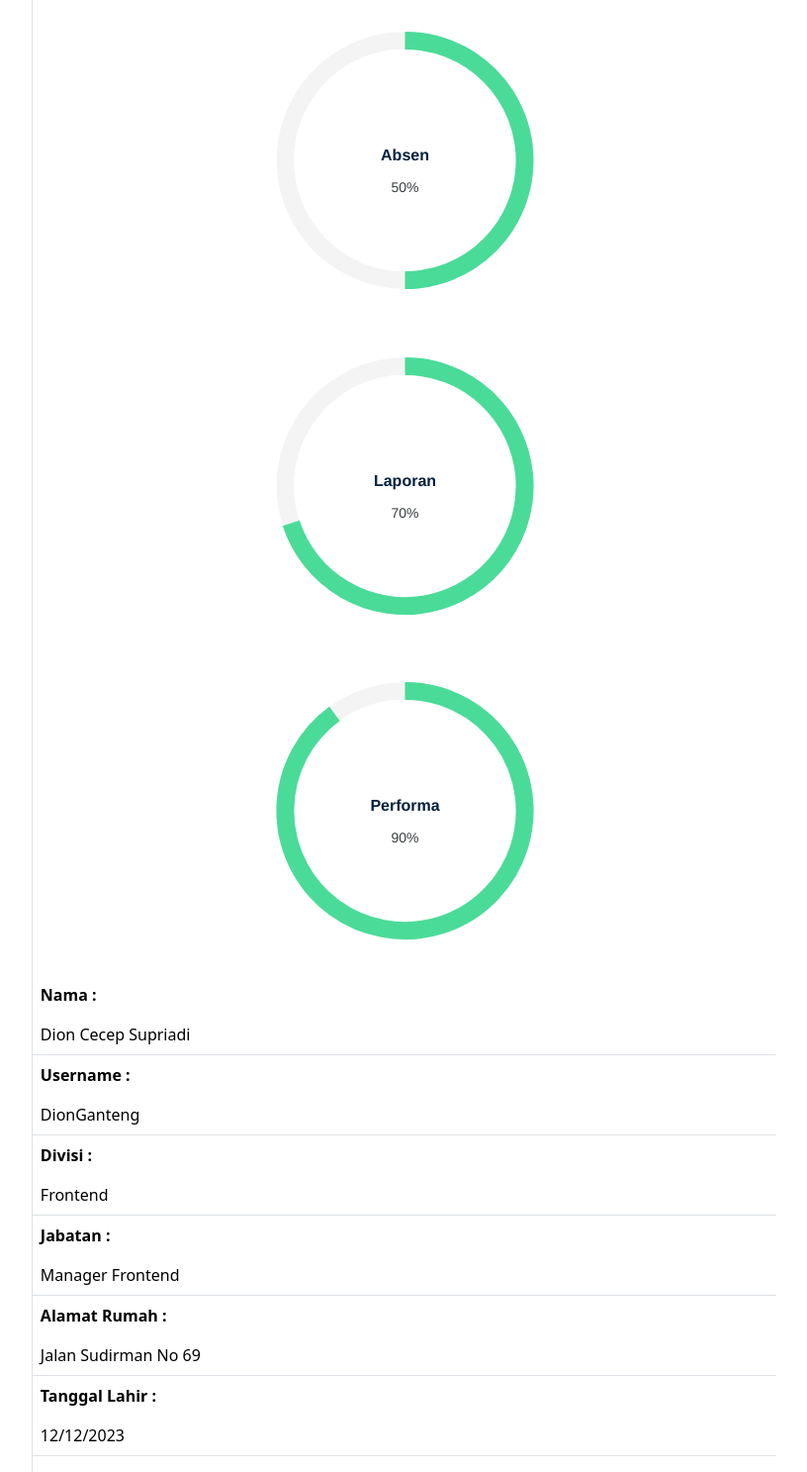
After one commit to AwpticGH/Project-Akhir-PWL, a PHP site: page /employee_detail.php in a window 1280 px wide. The commit adds this page. Shown: the part 618-2105 px from the top of the page at 99% size, without its empty margins (83-899 px from the left). Run offline with PHP 8.4, Linux system fonts and the light colour scheme; some libraries are stand-ins or nearby versions.

Commit message:
add emloyee detail,edit emloyee and add apexchart

```diff
--- /dev/null
+++ b/web/admin/employee_detail.php
@@ -0,0 +1,164 @@
+<!DOCTYPE html>
+<html lang="en">
+
+<head>
+    <?php
+            $title = "Employes";
+            $css_file = "employee.css";
+            include("../layout/header.php");
+        ?>
+</head>
+
+<body>
+    <div class="d-flex" id="wrapper">
+        <!-- Sidebar -->
+        <?php include("../layout/sidebar.php") ?>
+        <div id="page-content-wrapper">
+            <!-- Navbar -->
+            <?php include("../layout/navbar.php") ?>
+            <!-- Content -->
+<center>
+            <div class="card2">
+                <div class="photocard">
+                    <center>
+                        <img src="https://i.kym-cdn.com/entries/icons/original/000/018/350/Foto-Asli-Dion-Meme-Sudah-Kuduga_1_.png"
+                            class="img-fluid" alt="Responsive image">
+                    </center>
+                </div>
+                <div class="chart">
+                    <center>
+                    <div id="chart-absen"></div>
+                    </center>
+                </div>
+                <div class="chart">
+                    <center>
+                    <div id="chart-laporan"></div>
+                    </center>
+                </div>
+                <div class="chart">
+                    <center>
+                    <div id="chart-performa"></div>
+                    </center>
+                </div>
+            </div>
+
+            <div class="card-details">
+                <table class="table">
+                    <thead class="table">
+                        <tr>
+                            <th scope="col" style="border: black">Nama :</th>
+                    <tbody>
+                        <td>Dion Cecep Supriadi </td>
+                    </tbody>
+                    </tr>
+                    <tr>
+                        <th scope="col" style="border: black">Username :</th>
+                        <tbody>
+                            <td>DionGanteng</td>
+                        </tbody>
+                    </tr>
+                    <tr>
+                        <th scope="col" style="border:black">Divisi :</th>
+                        <tbody>
+                            <td>Frontend</td>
+                        </tbody>
+                    </tr>
+                    <tr>
+                        <th scope="col" style="border:black">Jabatan : </th>
+                        <tbody>
+                            <td>Manager Frontend</td>
+                        </tbody>
+                    </tr>
+                    <tr>
+                        <th scope="col" style="border:black">Alamat Rumah :</th>
+                        <tbody>
+                            <td>Jalan Sudirman No 69</td>
+                        </tbody>
+                    </tr>
+                    <tr>
+                        <th scope="col" style="border:black">Tanggal Lahir :</th>
+                        <tbody>
+                            <td>12/12/2023</td>
+                        </tbody>
+                    </tr>
+                    </thead>
+
+
+                </table>
+            </div>
+
+        </div>
+</center>
+        <script>
+ var options = {
+    colors:['#00203F'],
+    fill: {
+          colors: ['#2dd789']},
+          series: [50],
+          chart: {
+          height: 350,
+          type: 'radialBar',
+        },
+        plotOptions: {
+          radialBar: {
+            hollow: {
+              size: '70%',
+            }
+          },
+        },
+        labels: ['Absen'],
+        };
+
+        var chart = new ApexCharts(document.querySelector("#chart-absen"), options);
+        chart.render();
+</script>
+<script>
+ var options = {
+    colors:['#00203F'],
+    fill: {
+          colors: ['#2dd789']},
+          series: [70],
+          chart: {
+          height: 350,
+          type: 'radialBar',
+        },
+        plotOptions: {
+          radialBar: {
+            hollow: {
+              size: '70%',
+            }
+          },
+        },
+        labels: ['Laporan'],
+        };
+
+        var chart = new ApexCharts(document.querySelector("#chart-laporan"), options);
+        chart.render();
+</script>
+<script>
+ var options = {
+    colors:['#00203F'],
+          fill: {
+          colors: ['#2dd789']},
+          series: [90],
+          chart: {
+          height: 350,
+          type: 'radialBar',
+        },
+        plotOptions: {
+          radialBar: {
+            hollow: {
+              size: '70%',
+            }
+          },
+        },
+        labels: ['Performa'],
+        };
+
+        var chart = new ApexCharts(document.querySelector("#chart-performa"), options);
+        chart.render();
+</script>
+        <?php include("../layout/script.php") ?>
+</body>
+
+</html>
--- a/web/layout/header.php
+++ b/web/layout/header.php
@@ -13,3 +13,5 @@
 <link rel="stylesheet" href="../../asset/css/main.css">
 <!-- css page -->
 <link rel="stylesheet" href="../../asset/css/<?= $css_file ?>">
+<!-- chartjs -->
+<script src="https://cdn.jsdelivr.net/npm/apexcharts"></script>
```
Also changed, not shown: asset/css/employee.css (added, +102 -0 lines), asset/css/employes.css (deleted, +0 -38 lines), web/admin/dashboard.php (+9 -3 lines), web/admin/employee.php (added, +175 -0 lines), web/admin/employes.php (deleted, +0 -158 lines), web/presence/create.php (+9 -3 lines), asset/css/tailwind.css (deleted).
